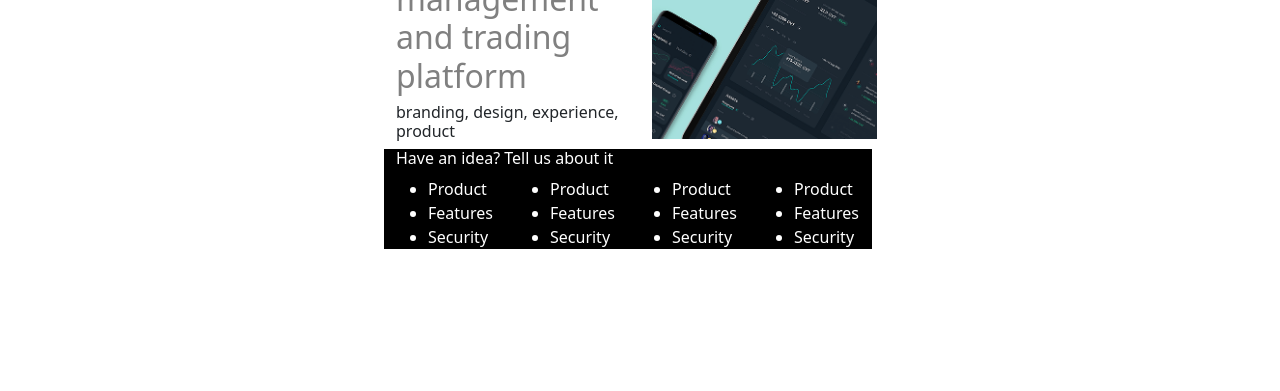
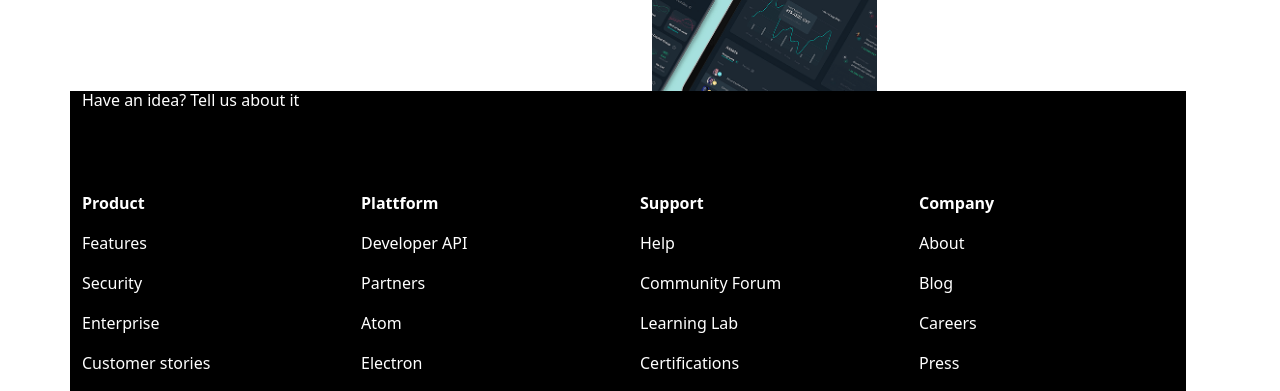
Before and after one commit to estebanantinolo/Cuberto-main, a plain HTML site: page index.html in a window 1280 px wide. Shown: the part 787-1178 px from the top of the page. Before the commit the page ends 1124 px from the top, so only its background shows below. Drawn offline with nearby package versions, Linux system fonts and the light colour scheme.

Commit message:
Final comit

```diff
--- a/index.html
+++ b/index.html
@@ -69,50 +69,47 @@
 
 
 
-    <div class="row" id="menu">
+    <div class="row" id="menu2">
         <div class="col-sm-12 col-lg-12">
         <h6>Have an idea? Tell us about it</h6>
         </div>
-
-        <div class="col-sm-3 col-lg-3">
-            <ul>
-                <li>Product</li>
-                <li>Features</li>
-                <li>Security</li>
-                <li>Enterprise</li>
-                <li>Customer stories</li>
+    </div>
+    <div class="row" id="menu">
+        <div class="col-lg-3 col-sm-6">
+                <p><strong>Product</strong></p>
+                <p>Features</p>
+                <p>Security</p>
+                <p>Enterprise</p>
+                <p>Customer stories</p>
         </div>
 
-        <div class="col-sm-3 col-lg-3">
-            <ul>
-                <li>Product</li>
-                <li>Features</li>
-                <li>Security</li>
-                <li>Enterprise</li>
-                <li>Customer stories</li>
+        <div class="col-lg-3 col-sm-6">
+                <p><strong>Plattform</strong></p>
+                <p>Developer API</p>
+                <p>Partners</p>
+                <p>Atom</p>
+                <p>Electron</p>
         </div>
 
-        <div class="col-sm-3 col-lg-3">
-            <ul>
-                <li>Product</li>
-                <li>Features</li>
-                <li>Security</li>
-                <li>Enterprise</li>
-                <li>Customer stories</li>
+        <div class="col-lg-3 col-sm-6">
+                <p><strong>Support</strong></p>
+                <p>Help</p>
+                <p>Community Forum</p>
+                <p>Learning Lab</p>
+                <p>Certifications</p>
         </div>
 
-        <div class="col-sm-3 col-lg-3">
-            <ul>
-                <li>Product</li>
-                <li>Features</li>
-                <li>Security</li>
-                <li>Enterprise</li>
-                <li>Customer stories</li>
+        <div class="col-lg-3 col-sm-6">
+                <p><strong>Company</strong></p>
+                <p>About</li>
+                <p>Blog</li>
+                <p>Careers</p>
+                <p>Press</p>
         </div>
+    </div>
 
 
 
-    </div>
 
 
 </div>
--- a/style.css
+++ b/style.css
@@ -10,8 +10,7 @@ width: 225px;
 }
 
 body {
-max-width: 40%;
-margin: auto;
+
 
 }
 
@@ -27,5 +26,12 @@ table {
     background-color: black;
     color: white;
     max-width: 100%;
+
+}
+
+#menu2 {
+    background-color: black;
+    color: white;
+    max-width: 100%;
     height: 100px;
 }
```
